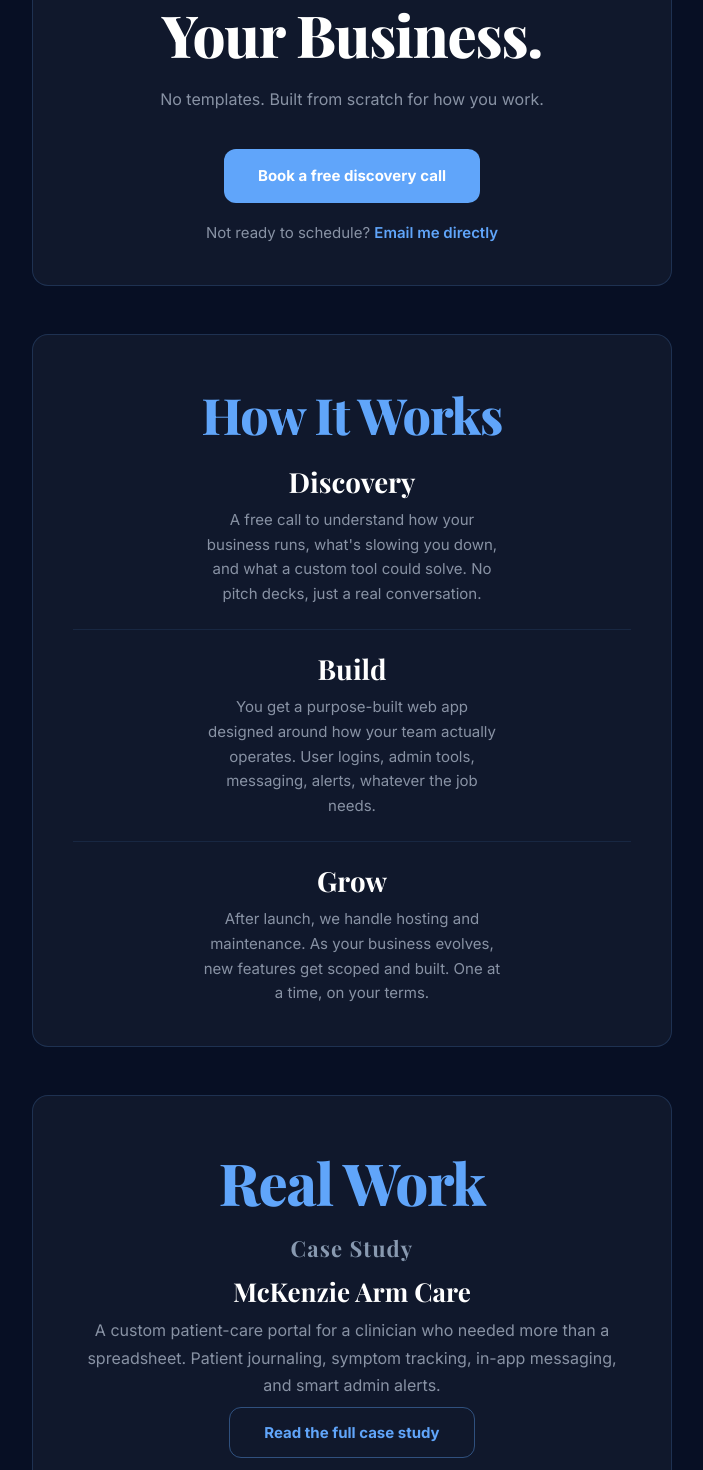
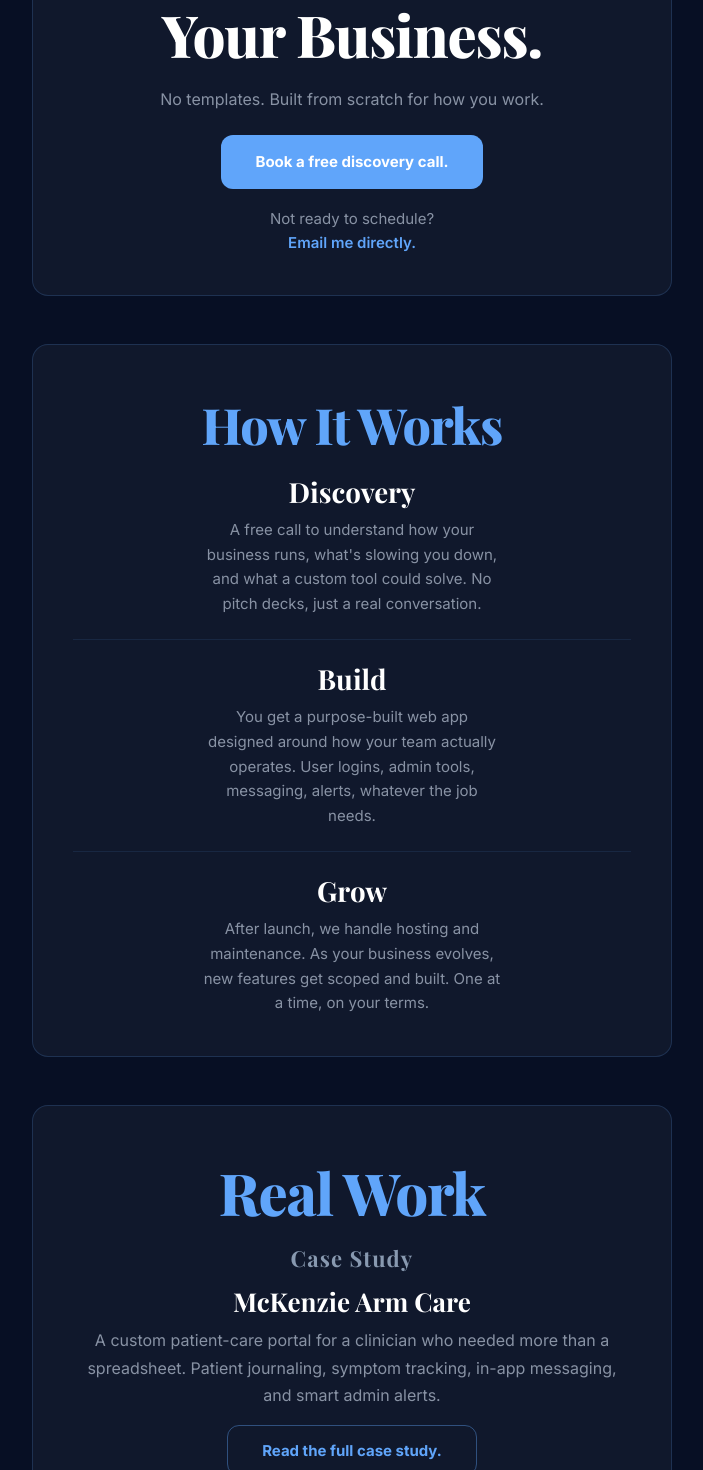
Before and after one commit to besoulful-design/franklinai-v2, a React (Vite) app: page / in a window 1280 px wide. Shown: the part 500-1970 px from the top of the page, without its empty margins (288-991 px from the left). Built offline with nearby package versions, Linux system fonts and the light colour scheme; a web font is replaced by a local one.

Commit message:
Tighten CTA spacing, shorten Let's Build heading, add periods

```diff
--- a/src/App.jsx
+++ b/src/App.jsx
@@ -41,9 +41,9 @@
 function EmailOption({ style }) {
   return (
     <p style={{ fontFamily: "'Inter', sans-serif", fontSize: '15px', color: '#8892a4', marginTop: '18px', ...style }}>
-      Not ready to schedule?{' '}
+      Not ready to schedule?<br />
       <a href="mailto:david@franklinaisolutions.com" style={{ color: '#60a5fa', textDecoration: 'none', fontWeight: '600' }}>
-        Email me directly
+        Email me directly.
       </a>
     </p>
   );
@@ -78,11 +78,11 @@
           <h1 className="hero__headline" style={{ color: '#ffffff', fontSize: 'clamp(36px, 5.5vw, 58px)', marginBottom: '16px' }}>
             Built for<br />Your Business.
           </h1>
-          <p className="card-text" style={{ marginBottom: '28px', marginTop: '0' }}>
+          <p className="card-text" style={{ marginBottom: '14px', marginTop: '0' }}>
             No templates. Built from scratch for how you work.
           </p>
           <a href="https://cal.com/david-peterson-40s7lw/free-discovery-call" target="_blank" rel="noopener noreferrer" className="btn btn--primary">
-            Book a free discovery call
+            Book a free discovery call.
           </a>
           <EmailOption />
         </div>
@@ -190,8 +190,8 @@
             spreadsheet. Patient journaling, symptom tracking, in-app messaging,
             and smart admin alerts.
           </p>
-          <button className="btn btn--ghost" onClick={() => setOpen(true)}>
-            Read the full case study
+          <button className="btn btn--ghost" onClick={() => setOpen(true)} style={{ marginTop: '16px' }}>
+            Read the full case study.
           </button>
         </div>
       </div>
@@ -285,13 +285,13 @@
     <section className="section" id="discovery">
       <div className="container">
         <div className="site-card">
-          <h2 className="card-heading">Let's Build<br />Your Next App or Tool.</h2>
+          <h2 className="card-heading">Let's Build.</h2>
           <p className="card-text">
             Every project starts with a conversation. Tell us what you need or what's not working,
             and we'll figure out what to build.
           </p>
-          <a href="https://cal.com/david-peterson-40s7lw/free-discovery-call" target="_blank" rel="noopener noreferrer" className="btn btn--primary" style={{ marginTop: '32px' }}>
-            Book a free discovery call
+          <a href="https://cal.com/david-peterson-40s7lw/free-discovery-call" target="_blank" rel="noopener noreferrer" className="btn btn--primary" style={{ marginTop: '16px' }}>
+            Book a free discovery call.
           </a>
           <EmailOption />
         </div>
```
